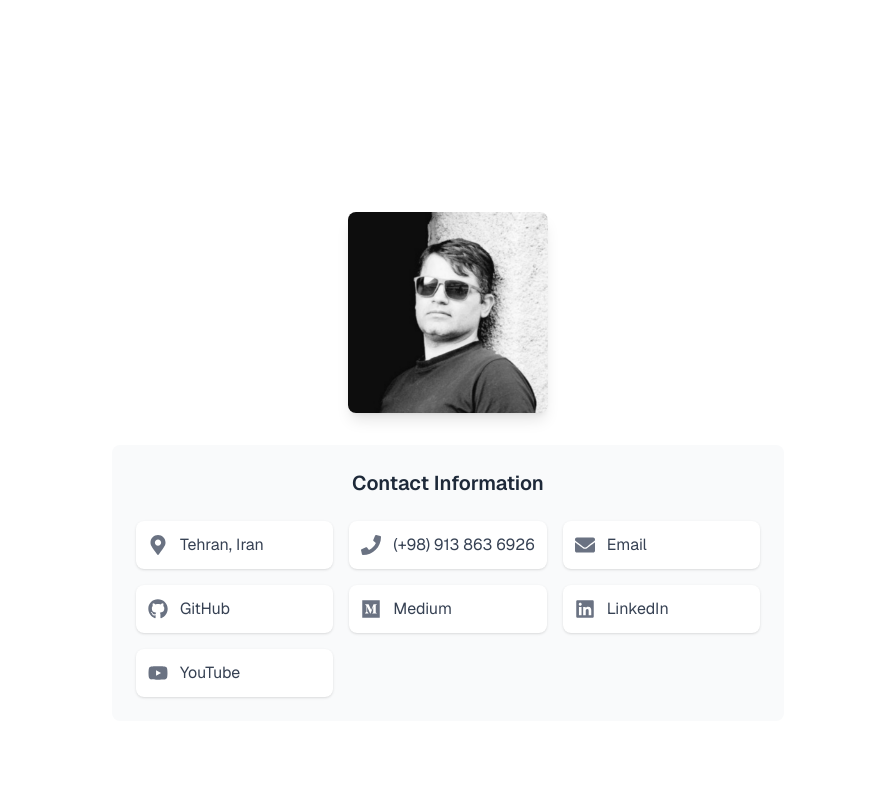
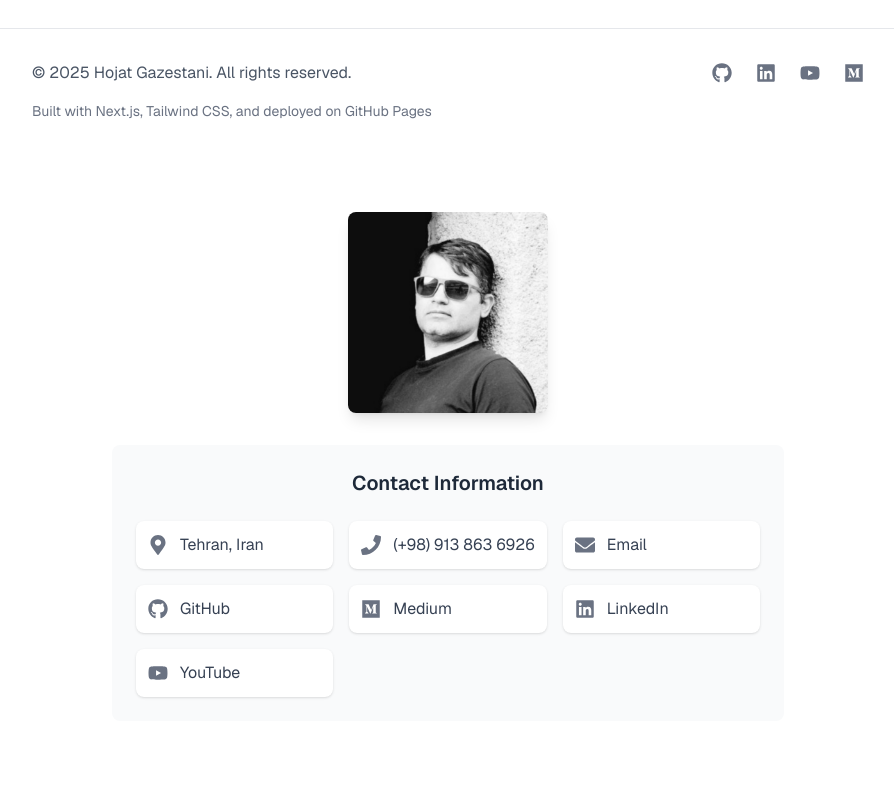
Before and after one commit to hojat-gazestani/hojat-gazestani.github.io, a Next.js app: page / in a window 1280 px wide. Shown: the top 800 px of the page, without its empty margins (192-1086 px from the left). Built offline with nearby package versions, Linux system fonts and the light colour scheme.

Commit message:
Add Footer

```diff
--- a/src/app/page.tsx
+++ b/src/app/page.tsx
@@ -6,6 +6,8 @@ import { Education } from "@/components/Education";
 import { Languages } from "@/components/Languages";
 import { OnlineContent } from "@/components/OnlineContent";
 import { ProfessionalCertificates } from "@/components/ProfessionalCertificates";
+import { Footer } from "@/components/Footer";
+
 export default function Home() {
   return (
     <div className="font-sans grid grid-rows-[20px_1fr_20px] items-center justify-items-center min-h-screen p-8 pb-20 gap-16 sm:p-20">
@@ -18,53 +20,7 @@ export default function Home() {
         <OnlineContent />
         <ProfessionalCertificates />
       </main>
-      <footer className="row-start-3 flex gap-[24px] flex-wrap items-center justify-center">
-        <a
-          className="flex items-center gap-2 hover:underline hover:underline-offset-4"
-          href="https://nextjs.org/learn?utm_source=create-next-app&utm_medium=appdir-template-tw&utm_campaign=create-next-app"
-          target="_blank"
-          rel="noopener noreferrer"
-        >
-          <Image
-            aria-hidden
-            src="/file.svg"
-            alt="File icon"
-            width={16}
-            height={16}
-          />
-          Learn
-        </a>
-        <a
-          className="flex items-center gap-2 hover:underline hover:underline-offset-4"
-          href="https://vercel.com/templates?framework=next.js&utm_source=create-next-app&utm_medium=appdir-template-tw&utm_campaign=create-next-app"
-          target="_blank"
-          rel="noopener noreferrer"
-        >
-          <Image
-            aria-hidden
-            src="/window.svg"
-            alt="Window icon"
-            width={16}
-            height={16}
-          />
-          Examples
-        </a>
-        <a
-          className="flex items-center gap-2 hover:underline hover:underline-offset-4"
-          href="https://nextjs.org?utm_source=create-next-app&utm_medium=appdir-template-tw&utm_campaign=create-next-app"
-          target="_blank"
-          rel="noopener noreferrer"
-        >
-          <Image
-            aria-hidden
-            src="/globe.svg"
-            alt="Globe icon"
-            width={16}
-            height={16}
-          />
-          Go to nextjs.org →
-        </a>
-      </footer>
+      <Footer />
     </div>
   );
 }
--- /dev/null
+++ b/src/components/Footer.tsx
@@ -0,0 +1,66 @@
+import Link from "next/link";
+import { FaGithub, FaLinkedin, FaYoutube, FaMedium } from "react-icons/fa";
+
+export function Footer() {
+  return (
+    <footer className="w-full py-8 border-t border-gray-200 dark:border-gray-700">
+      <div className="max-w-4xl mx-auto px-4 sm:px-6 lg:px-8">
+        <div className="flex flex-col md:flex-row justify-between items-center">
+          <div className="mb-4 md:mb-0">
+            <p className="text-gray-600 dark:text-gray-300">
+              © {new Date().getFullYear()} Hojat Gazestani. All rights reserved.
+            </p>
+          </div>
+
+          <div className="flex space-x-6">
+            <Link
+              href="https://github.com/hojat-gazestani"
+              target="_blank"
+              rel="noopener noreferrer"
+              className="text-gray-500 hover:text-gray-700 dark:hover:text-gray-300 transition-colors"
+              aria-label="GitHub"
+            >
+              <FaGithub size={20} />
+            </Link>
+
+            <Link
+              href="https://www.linkedin.com/in/hojat-gazestani/"
+              target="_blank"
+              rel="noopener noreferrer"
+              className="text-gray-500 hover:text-gray-700 dark:hover:text-gray-300 transition-colors"
+              aria-label="LinkedIn"
+            >
+              <FaLinkedin size={20} />
+            </Link>
+
+            <Link
+              href="https://www.youtube.com/channel/UCmYCnN9mmHEcSvfP6ytbnGA"
+              target="_blank"
+              rel="noopener noreferrer"
+              className="text-gray-500 hover:text-gray-700 dark:hover:text-gray-300 transition-colors"
+              aria-label="YouTube"
+            >
+              <FaYoutube size={20} />
+            </Link>
+
+            <Link
+              href="https://medium.com/@hojat_gazestani"
+              target="_blank"
+              rel="noopener noreferrer"
+              className="text-gray-500 hover:text-gray-700 dark:hover:text-gray-300 transition-colors"
+              aria-label="Medium"
+            >
+              <FaMedium size={20} />
+            </Link>
+          </div>
+        </div>
+
+        <div className="mt-4 text-center md:text-left">
+          <p className="text-sm text-gray-500 dark:text-gray-400">
+            Built with Next.js, Tailwind CSS, and deployed on GitHub Pages
+          </p>
+        </div>
+      </div>
+    </footer>
+  );
+}
```
